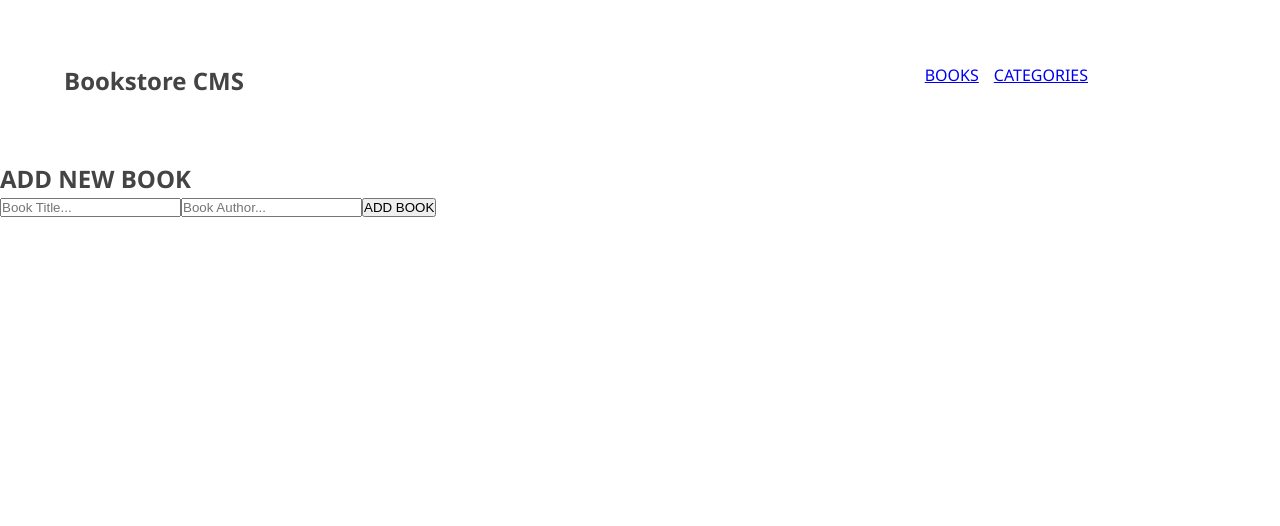
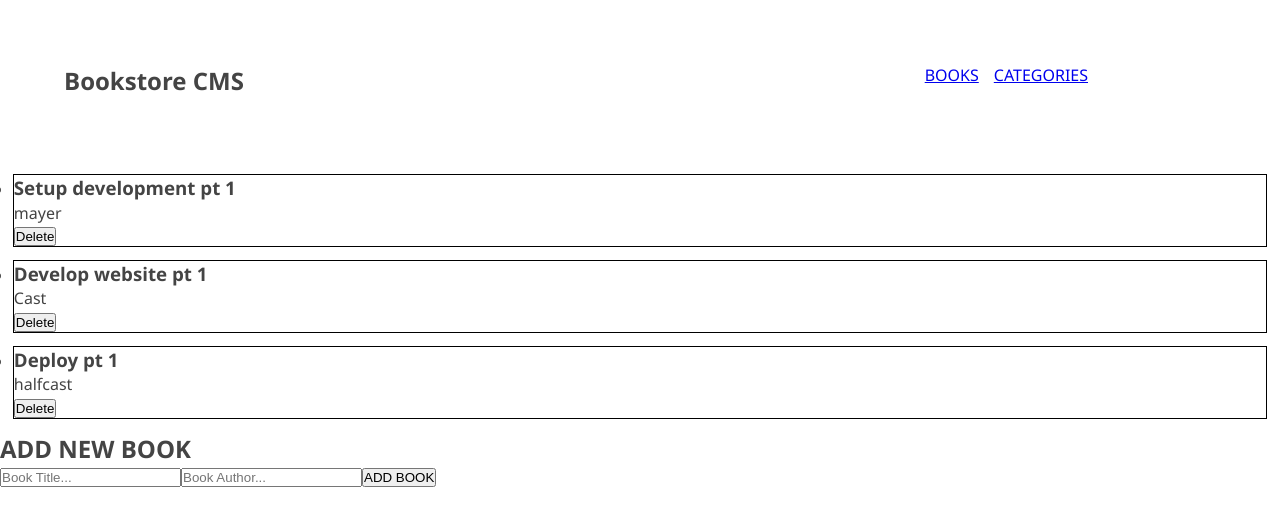
Before and after one commit to shegy28/Bookstore, a React (Create React App) app: page / in a window 1280 px wide. Shown: the top 526 px of the page. Built offline with nearby package versions, Linux system fonts and the light colour scheme.

Commit message:
Add delete event listener

```diff
--- a/src/components/Book.js
+++ b/src/components/Book.js
@@ -1,17 +1,26 @@
 import React from 'react';
+import { useDispatch } from 'react-redux';
+import { deletBookAction } from '../redux/books/books';
+
 /* eslint-disable react/prop-types */
 
-const Book = (props) => {
-  const { singleBook } = props;
+const Book = ({singleBook}) => {
+  const { id, title , author } = singleBook;
+  const dispatch = useDispatch();
+
+  const handleDelete = () => {
+    dispatch(deletBookAction(id))
+  };
+
   return (
 
     <li className="eachbook">
       <div>
-        <h3>{singleBook.title}</h3>
+        <h3>{title}</h3>
       </div>
       <div>
-        <p>{singleBook.author}</p>
-        <span><button type="button">Delete</button></span>
+        <p>{author}</p>
+        <span><button type="button" onClick={handleDelete } id={id}>Delete</button></span>
       </div>
     </li>
 
--- a/src/components/BookLists.js
+++ b/src/components/BookLists.js
@@ -1,5 +1,6 @@
 import React from 'react';
 import Book from './Book';
+
 /* eslint-disable react/prop-types */
 
 const BookLists = (props) => {
--- a/src/components/BooksPage.js
+++ b/src/components/BooksPage.js
@@ -1,23 +1,14 @@
 import React, { useState } from 'react';
 import AddBook from './AddBook';
 import BookLists from './BookLists';
-
+import { useSelector } from 'react-redux';
 const BooksPage = () => {
-  const [books, setbooks] = useState(
-    [],
-  );
-
-  const delTodo = (id) => {
-    setbooks([
-      ...books.filter((todo) => todo.id !== id),
-    ]);
-  };
+  const books = useSelector((state) => state.book)
 
   return (
     <div>
       <BookLists
         bookset={books}
-        delTodo={delTodo}
       />
       <AddBook />
     </div>
```
